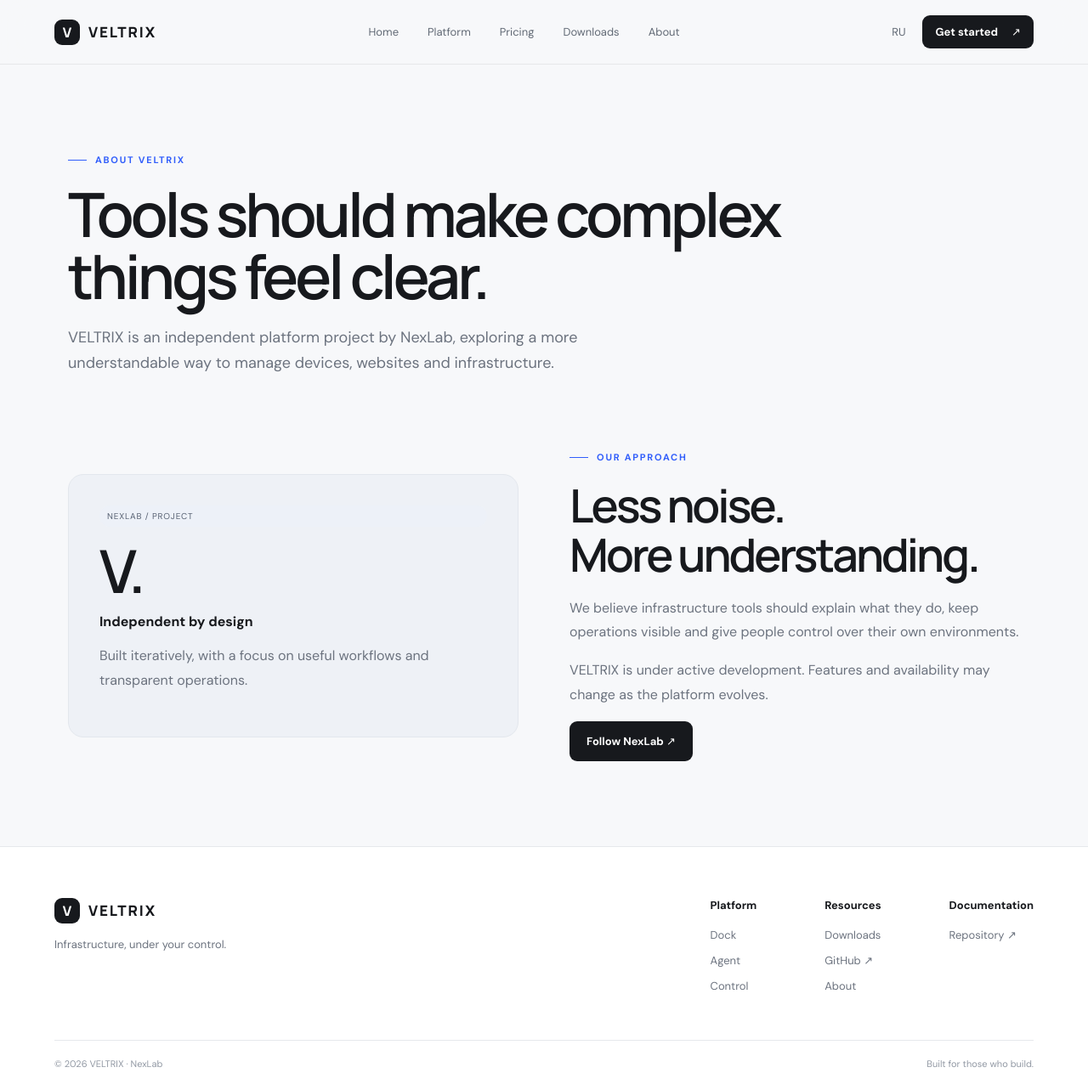
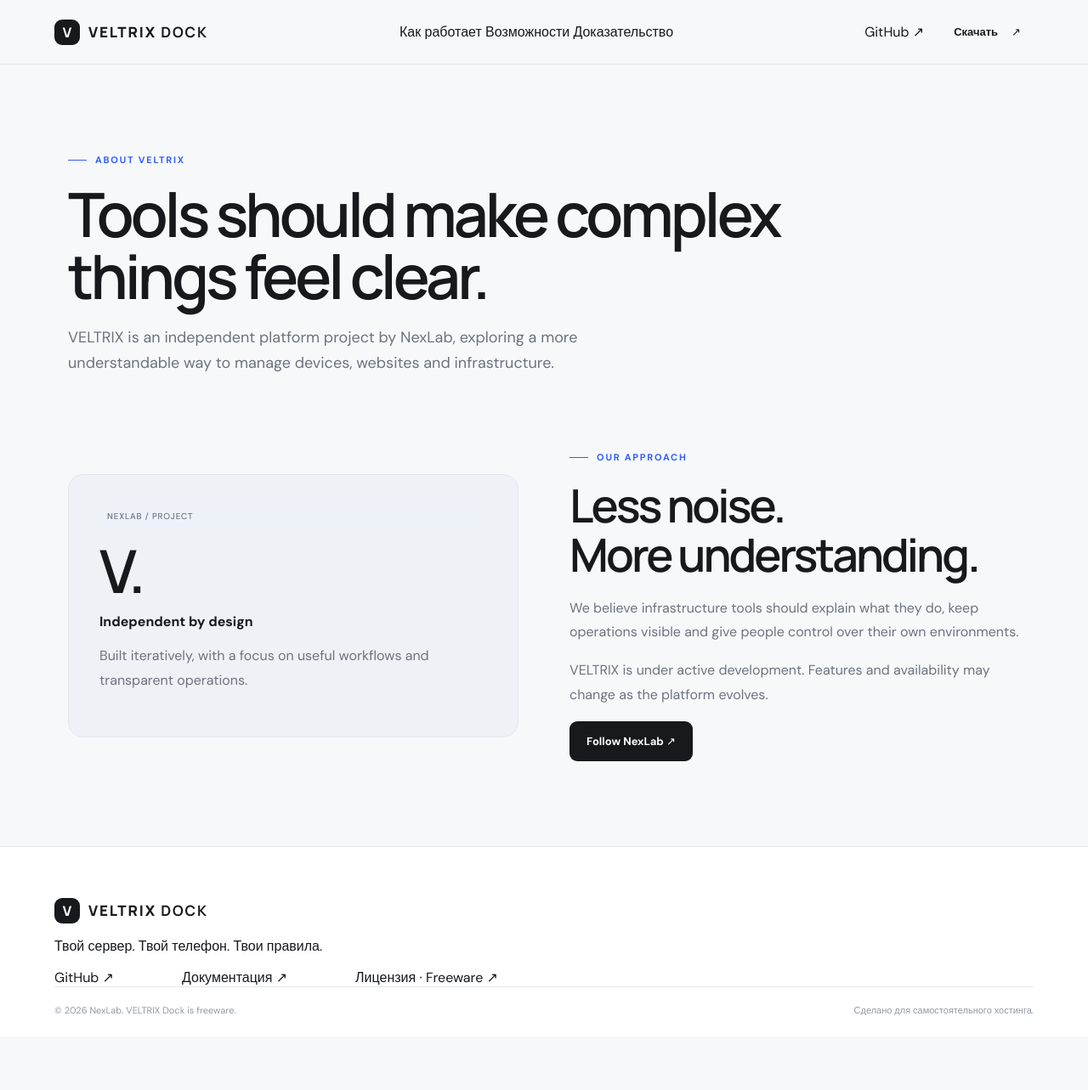
Before and after one commit to NexLab-ceo/veltrix-website, an Astro site: page /about in a window 1280 px wide. Shown: the whole page at 85% size. After the commit the page ends 1220 px from the top, so only its background shows below. Built offline with nearby package versions, Linux system fonts and the light colour scheme; Astro itself is replaced by a stand-in of ours.

Commit message:
Build standalone VELTRIX Dock landing page

```diff
--- a/src/layouts/Base.astro
+++ b/src/layouts/Base.astro
@@ -1,61 +1,57 @@
 ---
-const { title = 'VELTRIX — Infrastructure, simplified', description = 'A clear, unified way to manage your infrastructure.' } = Astro.props;
-const path = Astro.url.pathname;
-const isRu = path.startsWith('/ru');
-const links = isRu
-  ? [{ href: '/ru/', label: 'Главная' }, { href: '/product/', label: 'Платформа' }, { href: '/pricing/', label: 'Тарифы' }, { href: '/download/', label: 'Загрузки' }, { href: '/about/', label: 'О проекте' }]
-  : [{ href: '/', label: 'Home' }, { href: '/product/', label: 'Platform' }, { href: '/pricing/', label: 'Pricing' }, { href: '/download/', label: 'Downloads' }, { href: '/about/', label: 'About' }];
+const { title = 'VELTRIX Dock — хостинг на Android', description = 'Превратите Android-телефон в собственный сервер с веб-панелью VELTRIX Dock.' } = Astro.props;
 ---
 <!doctype html>
-<html lang={isRu ? 'ru' : 'en'}>
+<html lang="ru">
   <head>
     <meta charset="UTF-8" />
     <meta name="viewport" content="width=device-width, initial-scale=1" />
     <meta name="description" content={description} />
-    <meta name="theme-color" content="#f7f8fa" />
+    <meta name="theme-color" content="#090d0b" />
     <title>{title}</title>
-    <link rel="preconnect" href="https://fonts.googleapis.com" />
-    <link rel="preconnect" href="https://fonts.gstatic.com" crossorigin />
-    <link href="https://fonts.googleapis.com/css2?family=DM+Sans:wght@400;500;600;700&family=Manrope:wght@400;500;600;700;800&display=swap" rel="stylesheet" />
     <link rel="icon" href="/favicon.svg" type="image/svg+xml" />
   </head>
   <body>
     <header class="site-header">
-      <a class="brand" href={isRu ? '/ru/' : '/'} aria-label="VELTRIX home">
-        <span class="brand-mark">V</span><span>VELTRIX</span>
-      </a>
-      <nav class="desktop-nav" aria-label="Main navigation">
-        {links.map((link) => <a href={link.href} class:list={{ active: path === link.href }}>{link.label}</a>)}
+      <a class="brand" href="/" aria-label="VELTRIX Dock — главная"><span class="brand-mark">V</span><span>VELTRIX <b>DOCK</b></span></a>
+      <nav class="nav" aria-label="Основная навигация">
+        <a href="#how-it-works">Как работает</a>
+        <a href="#features">Возможности</a>
+        <a href="#proof">Доказательство</a>
       </nav>
       <div class="header-actions">
-        <a class="language" href={isRu ? '/' : '/ru/'}>{isRu ? 'EN' : 'RU'}</a>
-        <a class="button button-dark button-small" href="/download/">{isRu ? 'Начать' : 'Get started'} <span>↗</span></a>
-        <button class="menu-toggle" aria-label="Open menu" aria-expanded="false"><span></span><span></span></button>
+        <a class="github-link" href="https://github.com/NexLab-ceo/veltrix-dock" target="_blank" rel="noreferrer">GitHub ↗</a>
+        <a class="button button-primary button-small" href="https://github.com/NexLab-ceo/veltrix-dock/releases" target="_blank" rel="noreferrer">Скачать <span>↗</span></a>
+        <button class="menu-toggle" aria-label="Открыть меню" aria-expanded="false"><span></span><span></span></button>
       </div>
     </header>
     <main><slot /></main>
     <footer class="footer">
-      <div class="footer-top">
-        <div class="footer-brand">
-          <a class="brand" href="/"><span class="brand-mark">V</span><span>VELTRIX</span></a>
-          <p>{isRu ? 'Инфраструктура. Под вашим контролем.' : 'Infrastructure, under your control.'}</p>
+      <div class="footer-main">
+        <div>
+          <a class="brand" href="/"><span class="brand-mark">V</span><span>VELTRIX <b>DOCK</b></span></a>
+          <p>Твой сервер. Твой телефон. Твои правила.</p>
         </div>
         <div class="footer-links">
-          <div><strong>{isRu ? 'Платформа' : 'Platform'}</strong><a href="/product/">Dock</a><a href="/product/">Agent</a><a href="/product/">Control</a></div>
-          <div><strong>{isRu ? 'Ресурсы' : 'Resources'}</strong><a href="/download/">{isRu ? 'Загрузки' : 'Downloads'}</a><a href="https://github.com/NexLab-ceo" target="_blank" rel="noreferrer">GitHub ↗</a><a href="/about/">{isRu ? 'О проекте' : 'About'}</a></div>
-          <div><strong>{isRu ? 'Документация' : 'Documentation'}</strong><a href="https://github.com/NexLab-ceo/veltrix-dock" target="_blank" rel="noreferrer">{isRu ? 'Репозиторий' : 'Repository'} ↗</a></div>
+          <a href="https://github.com/NexLab-ceo/veltrix-dock" target="_blank" rel="noreferrer">GitHub ↗</a>
+          <a href="https://docs.veltrix.com" target="_blank" rel="noreferrer">Документация ↗</a>
+          <a href="https://github.com/NexLab-ceo/veltrix-dock/blob/main/LICENSE" target="_blank" rel="noreferrer">Лицензия · Freeware ↗</a>
         </div>
       </div>
-      <div class="footer-bottom"><span>© {new Date().getFullYear()} VELTRIX · NexLab</span><span>{isRu ? 'Создано для тех, кто строит.' : 'Built for those who build.'}</span></div>
+      <div class="footer-bottom"><span>© 2026 NexLab. VELTRIX Dock is freeware.</span><span>Сделано для самостоятельного хостинга.</span></div>
     </footer>
     <script>
       const toggle = document.querySelector('.menu-toggle');
-      const nav = document.querySelector('.desktop-nav');
+      const nav = document.querySelector('.nav');
       toggle?.addEventListener('click', () => {
         const open = toggle.getAttribute('aria-expanded') === 'true';
         toggle.setAttribute('aria-expanded', String(!open));
         nav?.classList.toggle('nav-open', !open);
       });
+      nav?.querySelectorAll('a').forEach((link) => link.addEventListener('click', () => {
+        nav.classList.remove('nav-open');
+        toggle?.setAttribute('aria-expanded', 'false');
+      }));
     </script>
   </body>
 </html>
```
